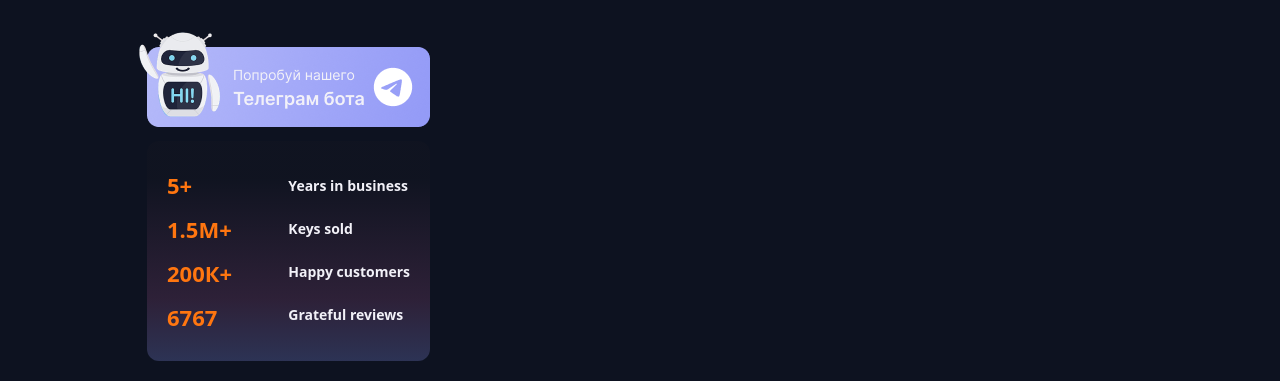
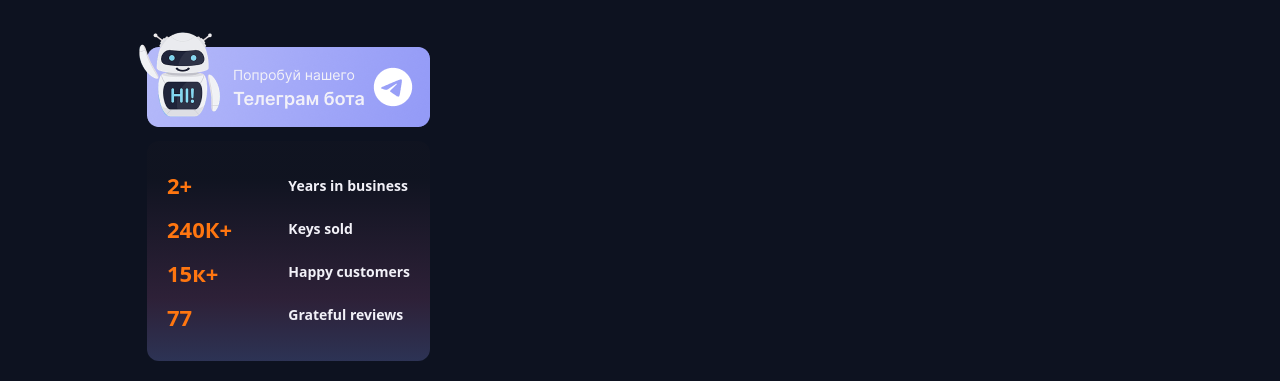
Before and after one commit to sattarov1960/tfsite_front, a Next.js app: page /en in a window 1280 px wide. Shown: the part 3948-4329 px from the top of the page. Built offline with nearby package versions, Linux system fonts and the light colour scheme; no server answers.

Commit message:
change data statistics and add link to tg bot

```diff
--- a/layout/components/faq/faq.tsx
+++ b/layout/components/faq/faq.tsx
@@ -1,10 +1,11 @@
 "use client"
 
-import {FC, useState} from "react";
+import {FC} from "react";
 import Image from "next/image";
 import styles from "@/styles/faq/faq.module.css"
 import {useTranslations} from "next-intl";
 import {useStoreAccordion} from "@/store/user";
+import Link from "next/link";
 
 
 export const FAQ: FC = () => {
@@ -140,6 +141,7 @@ export const FAQ: FC = () => {
                         </div>
                     </div>
                     <div className={styles.ticketsKeys_FAQ_part_reviews}>
+                        <Link href="https://t.me/ManCoKeybot">
                             <Image
                                 src="/tg_bot.png"
                                 width={310}
@@ -147,19 +149,20 @@ export const FAQ: FC = () => {
                                 alt="tg_bot"
                                 className={styles.ticketsKeys_FAQ_part_reviews_image}
                             />
+                        </Link>
                         <div className={styles.ticketsKeys_FAQ_part_sub_reviews}>
                             <ul>
                                 <li className={styles.ticketsKeys_FAQ_part_sub_reviews_item}>
-                                    <p className={`${styles.ticketsKeys_FAQ_part_sub_reviews_item_textOrange} ${styles.ticketsKeys_FAQ_part_sub_reviews_item_frstTextOrange}`}>5+</p>
+                                    <p className={`${styles.ticketsKeys_FAQ_part_sub_reviews_item_textOrange} ${styles.ticketsKeys_FAQ_part_sub_reviews_item_frstTextOrange}`}>2+</p>
                                 </li>
                                 <li className={styles.ticketsKeys_FAQ_part_sub_reviews_item}>
-                                    <p className={styles.ticketsKeys_FAQ_part_sub_reviews_item_textOrange}>1.5М+</p>
+                                    <p className={styles.ticketsKeys_FAQ_part_sub_reviews_item_textOrange}>240К+</p>
                                 </li>
                                 <li className={styles.ticketsKeys_FAQ_part_sub_reviews_item}>
-                                    <p className={styles.ticketsKeys_FAQ_part_sub_reviews_item_textOrange}>200К+</p>
+                                    <p className={styles.ticketsKeys_FAQ_part_sub_reviews_item_textOrange}>15к+</p>
                                 </li>
                                 <li className={styles.ticketsKeys_FAQ_part_sub_reviews_item}>
-                                    <p className={styles.ticketsKeys_FAQ_part_sub_reviews_item_textOrange}>6767</p>
+                                    <p className={styles.ticketsKeys_FAQ_part_sub_reviews_item_textOrange}>77</p>
                                 </li>
                             </ul>
                             <ul>
--- a/layout/components/yandex_metrika/metrika.tsx
+++ b/layout/components/yandex_metrika/metrika.tsx
@@ -1,3 +1,5 @@
+import Image from "next/image";
+
 const enabled = process.env.use_yandex_metrika && process.env.yandex_metrika_id
 
 export const YandexMetrika = () => {
@@ -24,7 +26,7 @@ export const YandexMetrika = () => {
             />
             <noscript>
                 <div>
-                    <img src="https://mc.yandex.ru/watch/12345678" style={{ position:'absolute', left:'-9999px' }} alt="" />
+                    <Image src="https://mc.yandex.ru/watch/12345678" style={{ position:'absolute', left:'-9999px' }} alt="" />
                 </div>
             </noscript>
         </>
```
Lines whose indentation alone changed are shown as unchanged.
